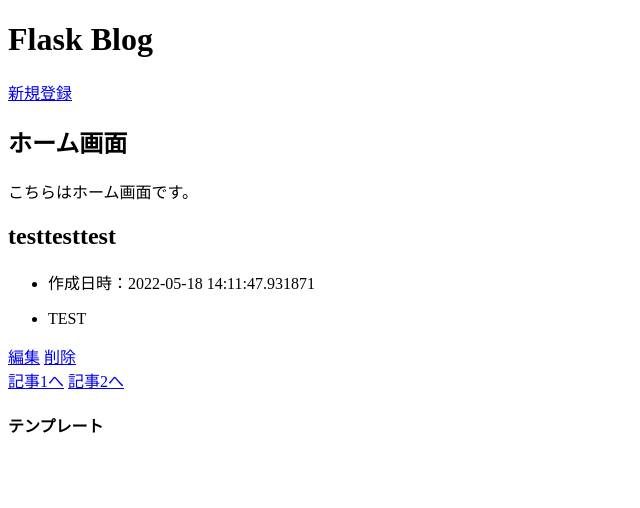
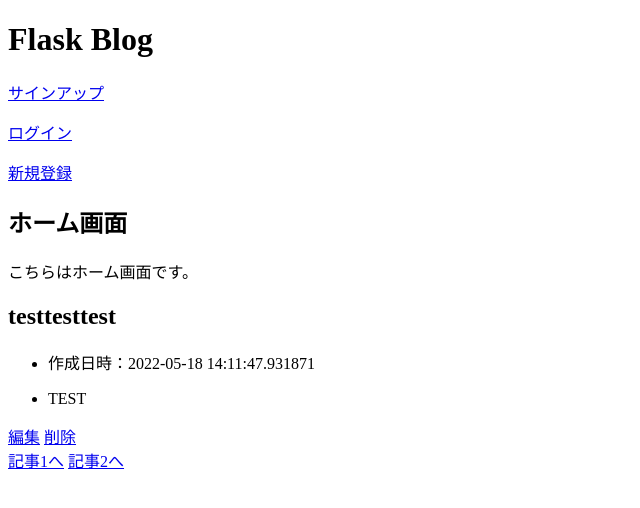
Before and after one commit to Nephia404/flaskblog, a Flask app: page / in a window 1280 px wide. Shown: the top 508 px of the page, without its empty margins (0-640 px from the left). Run offline with Flask 2, Linux system fonts and the light colour scheme; data comes from the database, SQL or seed files in the repository; both versions use the stored data as it was after the commit.

Commit message:
signup login

```diff
--- a/templates/base.html
+++ b/templates/base.html
@@ -8,7 +8,6 @@
 
 <body>
     {% block content %} {% endblock %}
-    <h4>テンプレート</h4>
 </body>
 
 </html>
--- a/templates/index.html
+++ b/templates/index.html
@@ -1,5 +1,7 @@
 {% extends "base.html"%} {% block content %}
 <h1>Flask Blog</h1>
+<p><a href="/signup" role="button">サインアップ</a></p>
+<p><a href="/login" role="button">ログイン</a></p>
 <p><a href="/create" role="button">新規登録</a></p>
 <article>
     <h2>ホーム画面</h2>
```
Also changed, not shown: blog.db.
